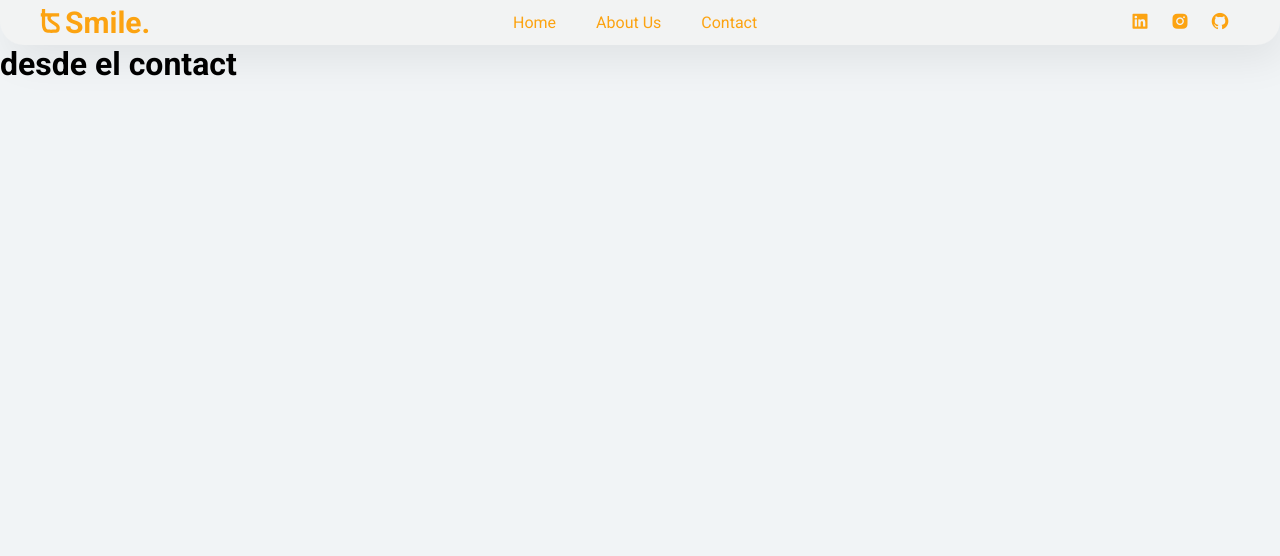
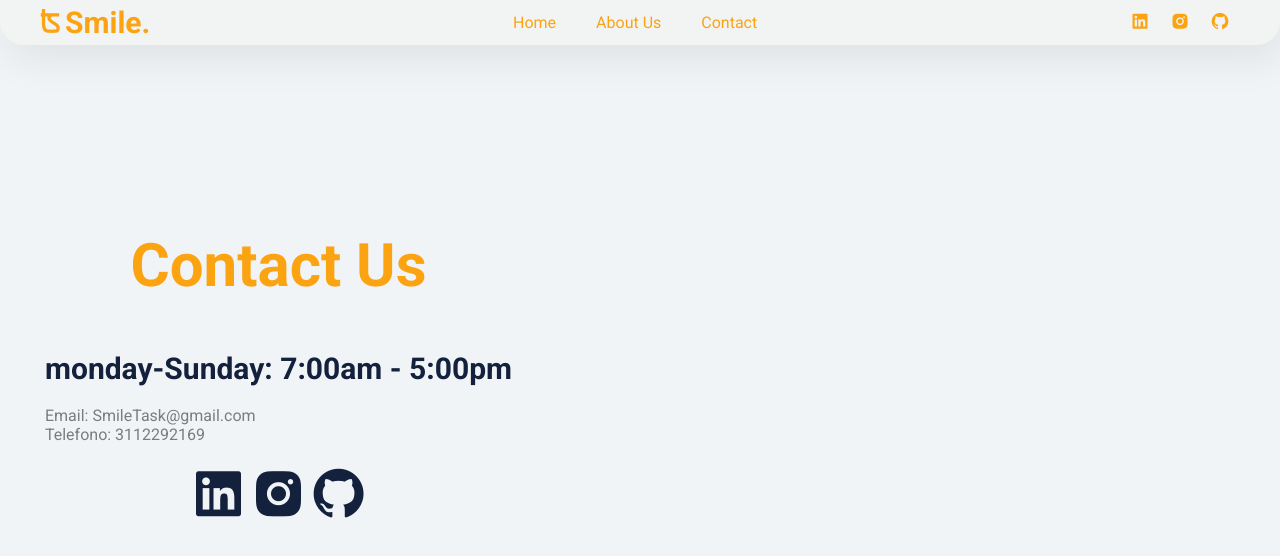
Before and after one commit to SmileTask/front-end, a React (Vite) app: page /contact in a window 1280 px wide. Shown: the top 556 px of the page. Built offline with nearby package versions, Linux system fonts and the light colour scheme.

Commit message:
init to create the contact page

```diff
--- /dev/null
+++ b/src/css/pageCss/contact.css
@@ -0,0 +1,40 @@
+.containerContact {
+    position: relative;
+    display: inline-block;
+    width: 100%;
+    z-index: -1;
+}
+.contact-content {
+    position: absolute;
+    top: 150px;
+    right: 60%;
+    margin-top: 20px;
+}
+
+.contentContact-info {
+    text-align: center;
+}
+
+.containerContact h2 {
+    color: var(--tone-five);
+    font-size: 60px;
+
+}
+
+.contentContact-info h3{
+    color: var(--tone-six);
+    margin-top: 50px;
+    font-size: 30px;
+}
+
+.contact-info{
+    color: var(--tone-four);
+    margin: 20px 0;
+    font-size: medium;
+    text-align: left;
+}
+
+.contact-icons a{
+    font-size: 60px;
+    color: var(--tone-six);
+}
--- a/src/pages/Contact.jsx
+++ b/src/pages/Contact.jsx
@@ -1,8 +1,27 @@
 import React from 'react'
+import '../css/pageCss/contact.css'
 
 const contact = () => {
     return(
-        <h1>desde el contact</h1>
+        <div className="containerContact">
+            <div className="contact-content">
+                <div className="contentContact-info">
+                    <h2>Contact Us</h2>
+                    <h3>monday-Sunday: 7:00am - 5:00pm</h3>
+                    <div className="contact-info">
+                        <p>Email: SmileTask@gmail.com</p>
+                        <p>Telefono: 3112292169</p>
+                    </div>
+                    <div className="contact-icons">
+                        <a href="https://www.linkedin.com/in/camilo-andres-moreno-roa-9981ba169/" target="_black"><i className='bx bxl-linkedin-square'></i></a>
+                        <a href="https://www.instagram.com/taurodev/" target="_blanck"><i className='bx bxl-instagram-alt'></i></a>
+                        <a href="https://github.com/Camilo1423" target="_blanck"><i className='bx bxl-github' ></i></a>
+                    </div>
+                </div>
+
+            </div>
+        </div>
+
     )
 }
 
```
